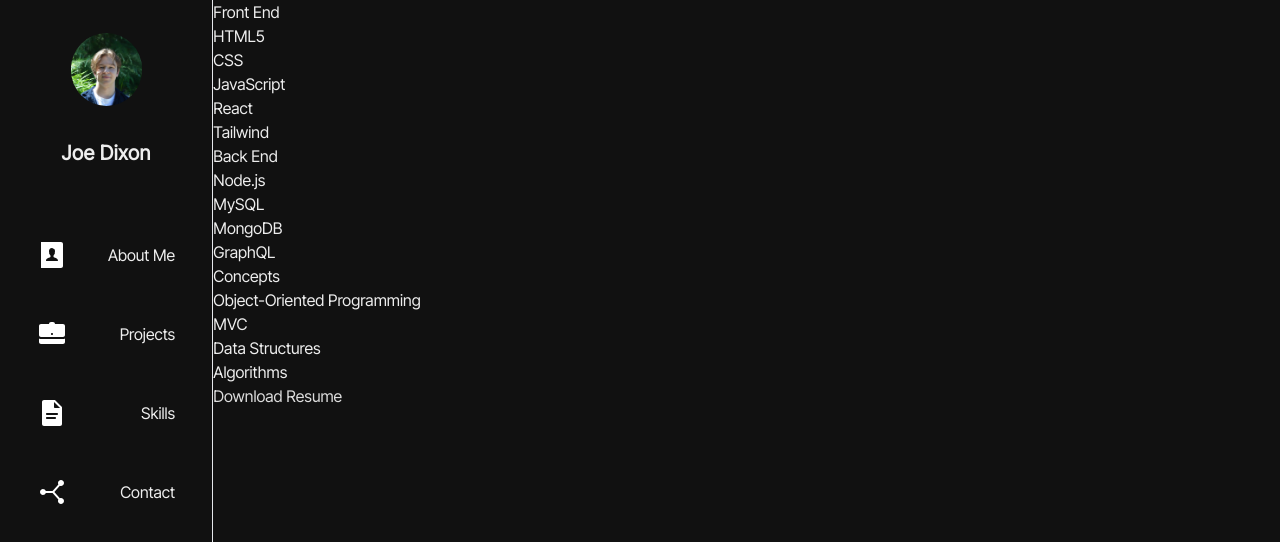
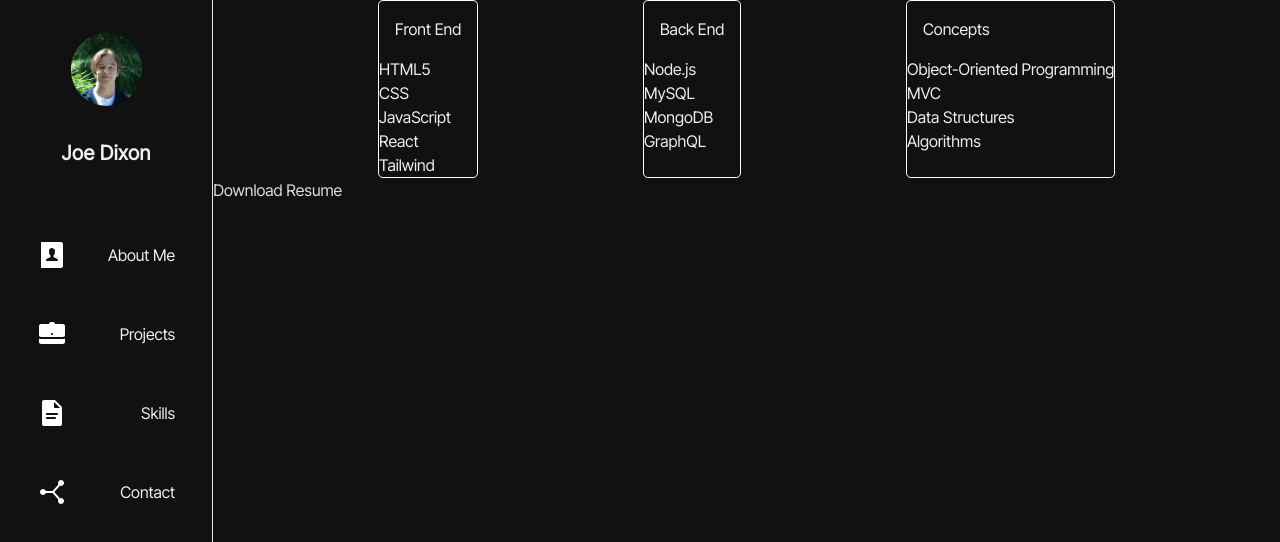
Before and after one commit to joerdixon/my-portfolio-2, a React (Create React App) app: page / in a window 1280 px wide. Both pictures are taken after a click on the element "Skills". Shown: the top 542 px of the page. Built offline with nearby package versions, Linux system fonts and the light colour scheme.

Commit message:
skills section transplant

```diff
--- a/src/components/Pages/Resume/Resume.jsx
+++ b/src/components/Pages/Resume/Resume.jsx
@@ -5,9 +5,9 @@ import resume from '../../../assets/resume.pdf'
 
 function Resume(props) {
     return (
-        <div className='resume-container w-5/6'>
-            <div className='tech-container'>
-                <div classname='frontend-tech'>
+        <div className='w-5/6'>
+            <div className='w-full flex justify-evenly flex-wrap'>
+                <div className='skillsection'>
                     <h2>Front End</h2>
                     <ul>
                         <li>HTML5</li>
@@ -17,7 +17,7 @@ function Resume(props) {
                         <li>Tailwind</li>
                     </ul>
                 </div>
-                <div className='backend-tech'>
+                <div className='skillsection'>
                     <h2>Back End</h2>
                     <ul>
                         <li>Node.js</li>
@@ -26,7 +26,7 @@ function Resume(props) {
                         <li>GraphQL</li>
                     </ul>
                 </div>
-                <div className='concepts'>
+                <div className='skillsection'>
                     <h2>Concepts</h2>
                     <ul>
                         <li>Object-Oriented Programming</li>
@@ -36,7 +36,7 @@ function Resume(props) {
                     </ul>
                 </div>
             </div>
-            <div className='resume-download'>
+            <div className=''>
                 <a href={resume} download='Resume.pdf'>Download Resume</a>
             </div>
         </div>
--- a/src/styles.css
+++ b/src/styles.css
@@ -84,6 +84,15 @@
     .project-icon {
         width: 50%;
     }
+
+    .skillsection {
+        border: 1px white solid;
+        border-radius: .3rem;
+    }
+
+    .skillsection h2 {
+        margin: 1rem;
+    }
 }
 
 /* Root Variables */
```
